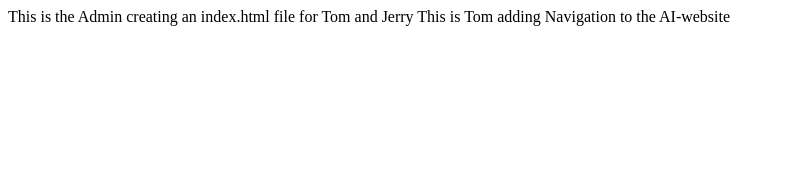
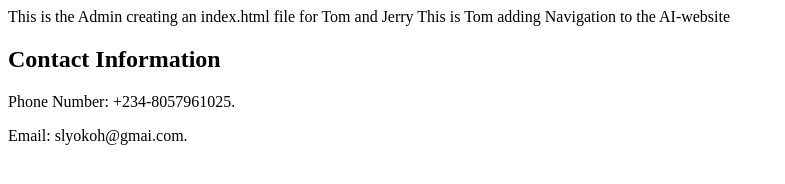
Before and after one commit to SylvesterOgaOgaji/ai-startup-website, a plain HTML site: page index.html in a window 1280 px wide. Shown: the whole page, without its empty margins (0-785 px from the left). Drawn offline with Linux system fonts and the light colour scheme.

Commit message:
Add contact Information

```diff
--- a/index.html
+++ b/index.html
@@ -2,3 +2,27 @@ This is the Admin creating an index.html file for Tom and Jerry
 
 
 This is Tom adding Navigation to the AI-website
+
+
+
+
+
+
+
+
+
+
+
+
+
+
+
+
+
+
+
+<div>
+  <h2>Contact Information</h2>
+  <p>Phone Number: +234-8057961025.</p>
+  <p>Email: slyokoh@gmai.com.</p>
+</div>
```
